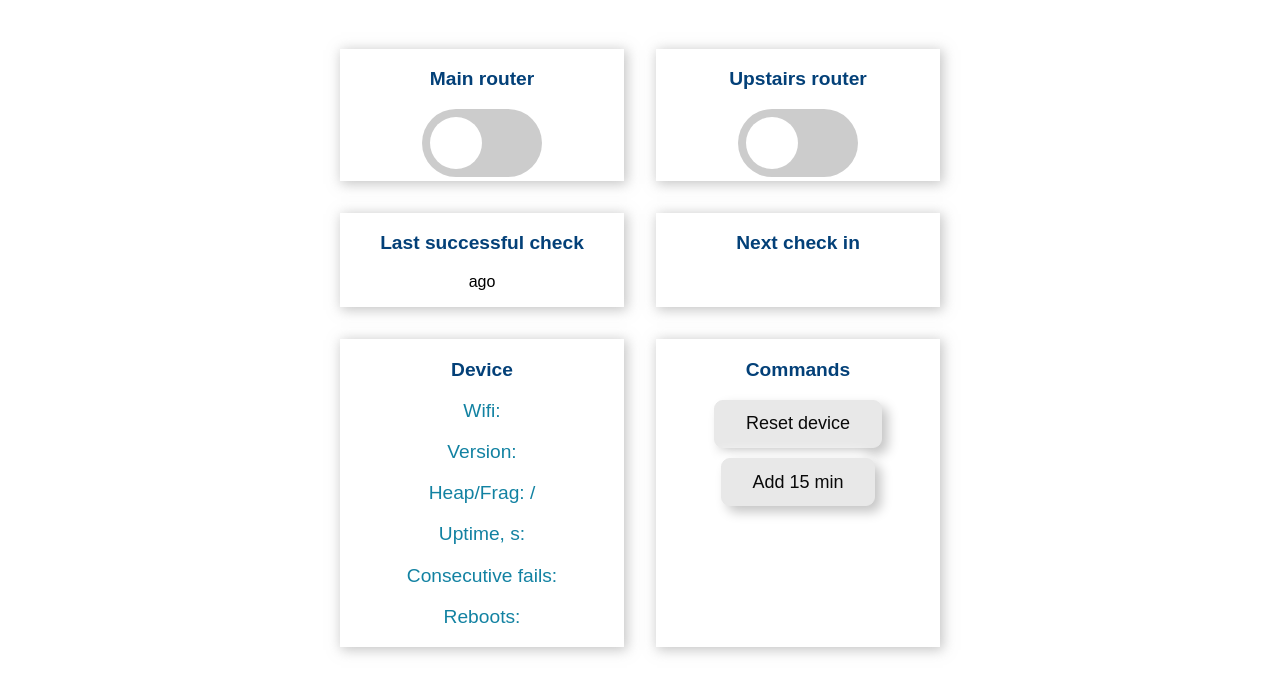
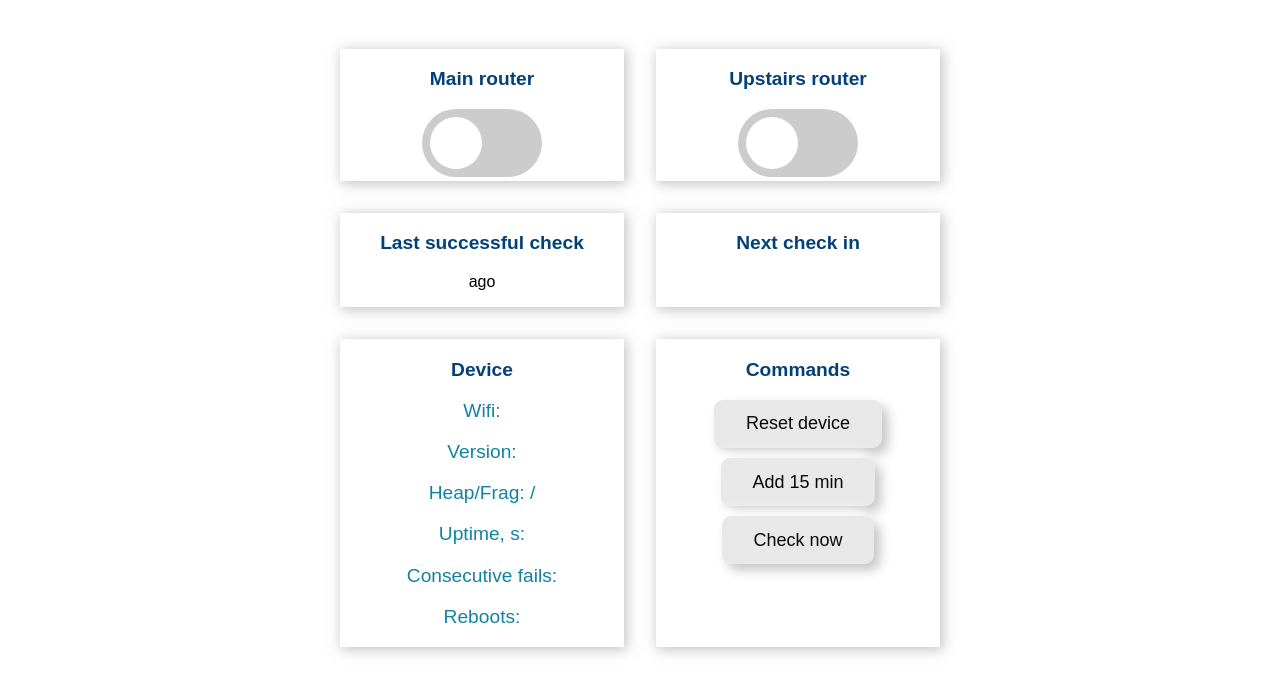
Before and after one commit to Dronec/IoT_RouterResetter, a plain HTML site: page Device/data/index.html in a window 1280 px wide. Shown: the part 73-766 px from the top of the page. Drawn offline with Linux system fonts and the light colour scheme.

Commit message:
Added manual internet check

```diff
--- a/Device/data/index.html
+++ b/Device/data/index.html
@@ -53,6 +53,7 @@
         <p class="card-title">Commands</p>
         <button id="0" onClick="runCommand(this)">Reset device</button>
         <button id="1" onClick="runCommand(this)">Add 15 min</button>
+        <button id="2" onClick="runCommand(this)">Check now</button>
       </div>
     </div>
   </div>
```
Also changed, not shown: 1 other file.
